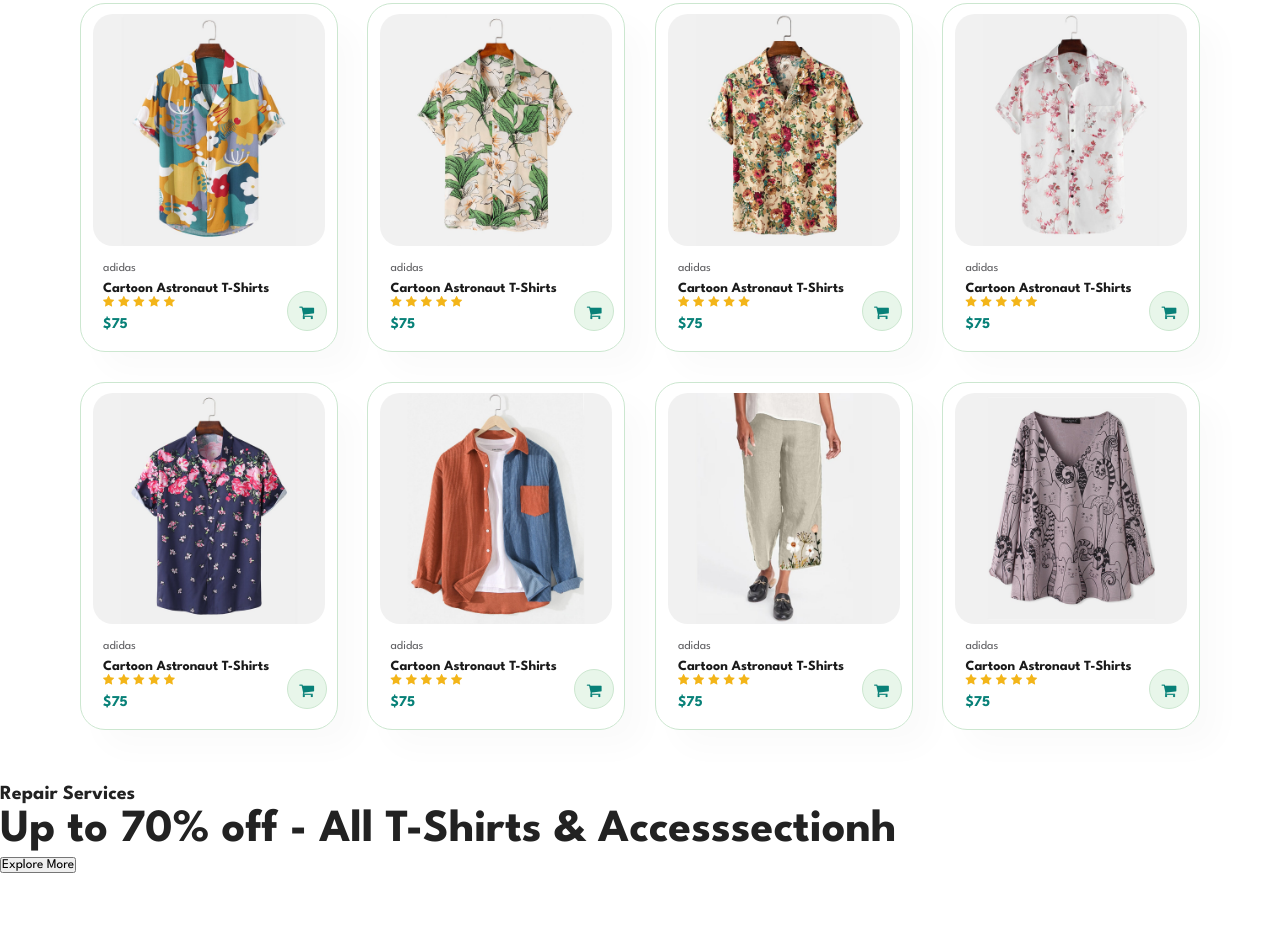
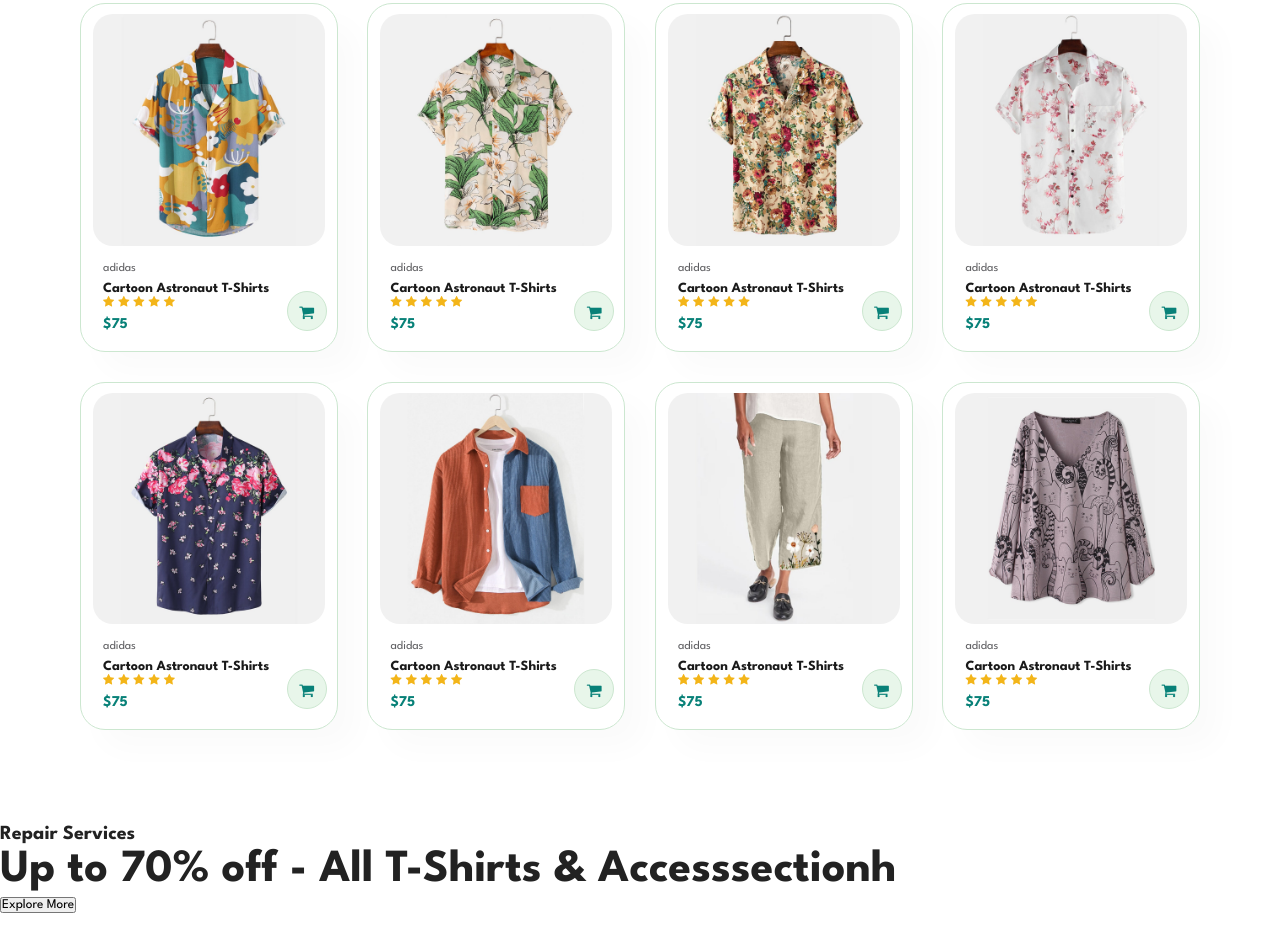
Before and after one commit to KarimMagdy96/Full-Responsive-Ecommerce-Web-Site, a website: page index.html in a window 1280 px wide. Shown: the part 1285-2236 px from the top of the page. Before the commit the page ends 2158 px from the top, so only its background shows below. Drawn offline with Linux system fonts and the light colour scheme; files whose address does not match are found by name.

Commit message:
html update

```diff
--- a/index.html
+++ b/index.html
@@ -204,7 +204,7 @@
 <!-- ################################################################### -->
 
 <!-- banner -->
-<section id="banner">
+<section id="banner" class="section-m1">
     <h4>Repair Services</h4>
     <h2>Up to <span>70% off</span> - All T-Shirts & Accesssectionh</h2>
     <button>Explore More</button>
```
